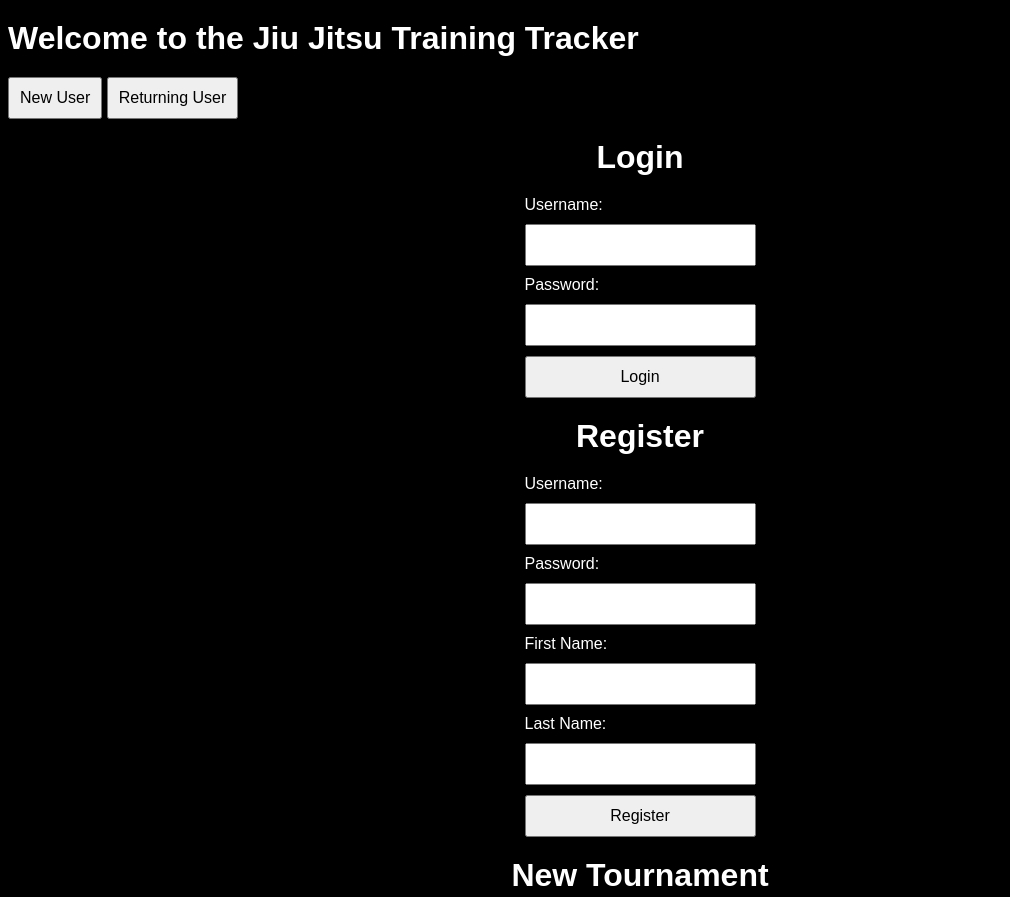
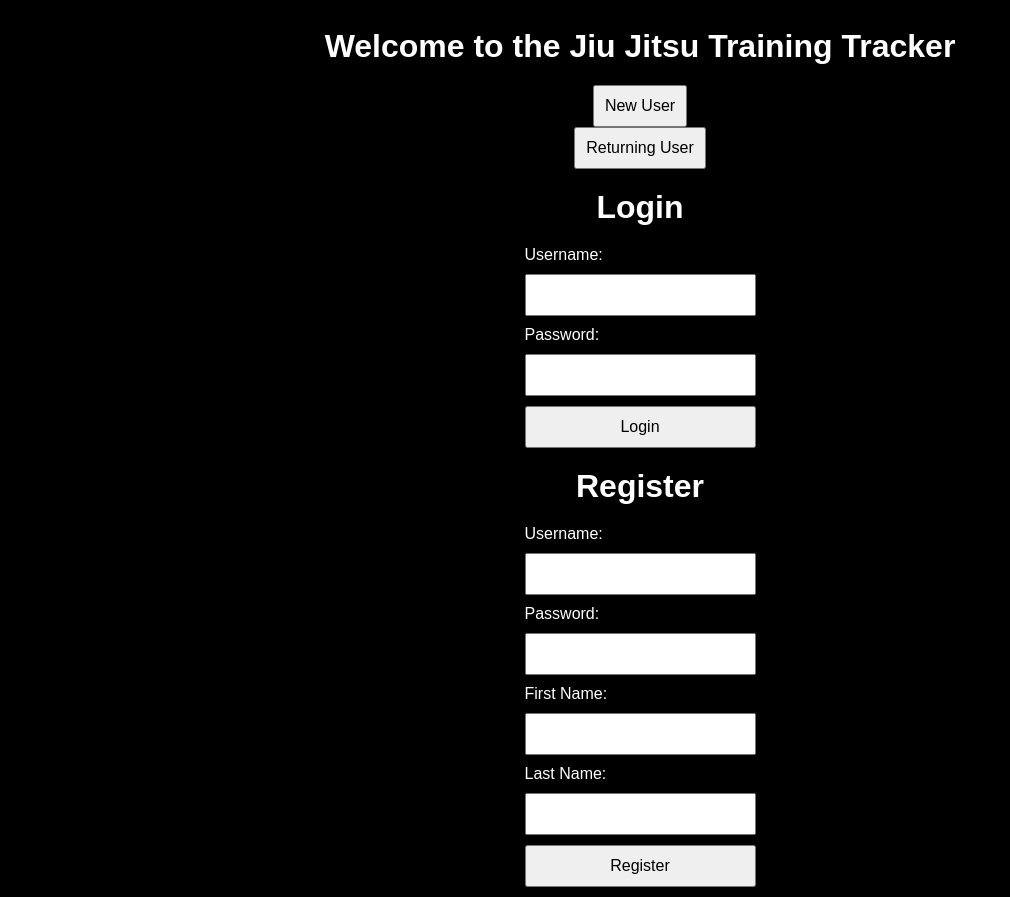
Before and after one commit to cm1803/tournamentPrep, a plain HTML site: page index.html in a window 1280 px wide. Shown: the top 897 px of the page, without its empty margins (0-1010 px from the left). Drawn offline with Linux system fonts and the light colour scheme.

Commit message:
Update styles.css

```diff
--- a/styles.css
+++ b/styles.css
@@ -8,7 +8,7 @@ body {
     display: none;
 }
 
-#login-section, #register-section, #tournament-section, #home-section, #task-modal {
+#login-section, #register-section, #tournament-section, #home-section, #task-modal, #welcome-section {
     display: flex;
     flex-direction: column;
     align-items: center;
```
